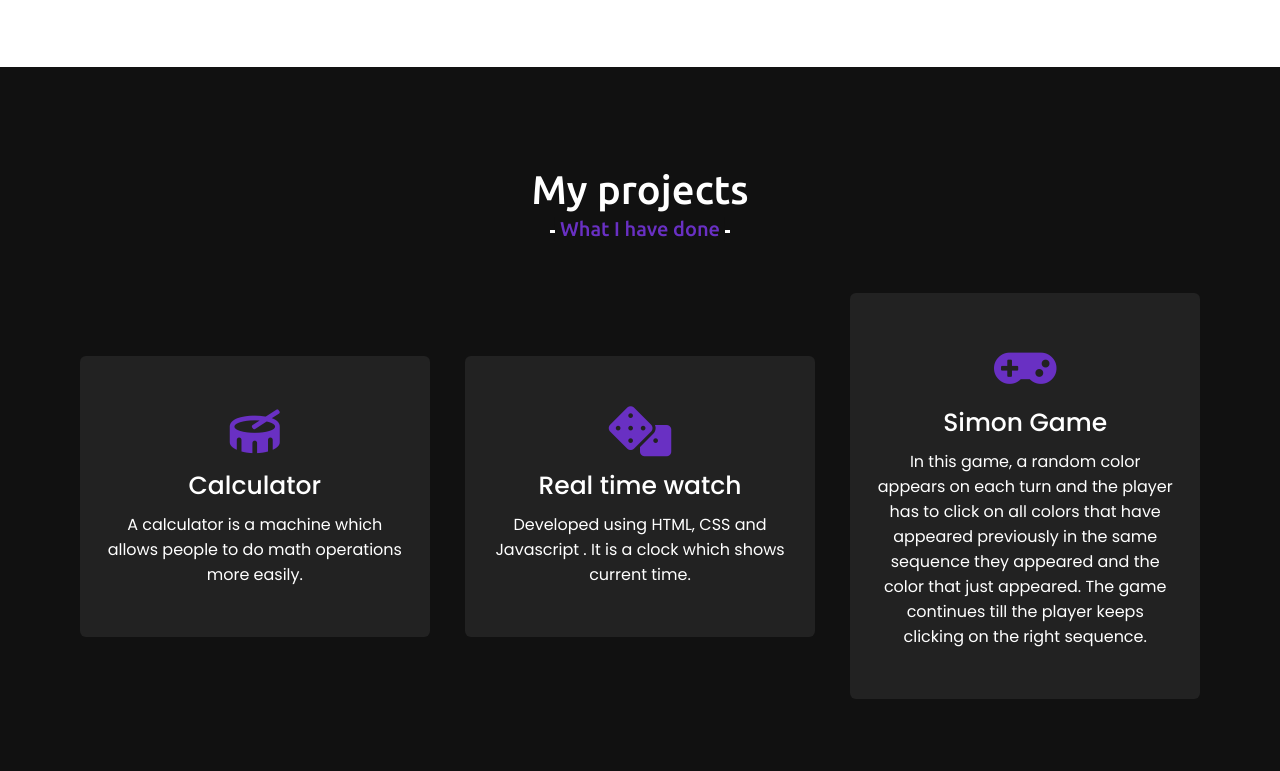
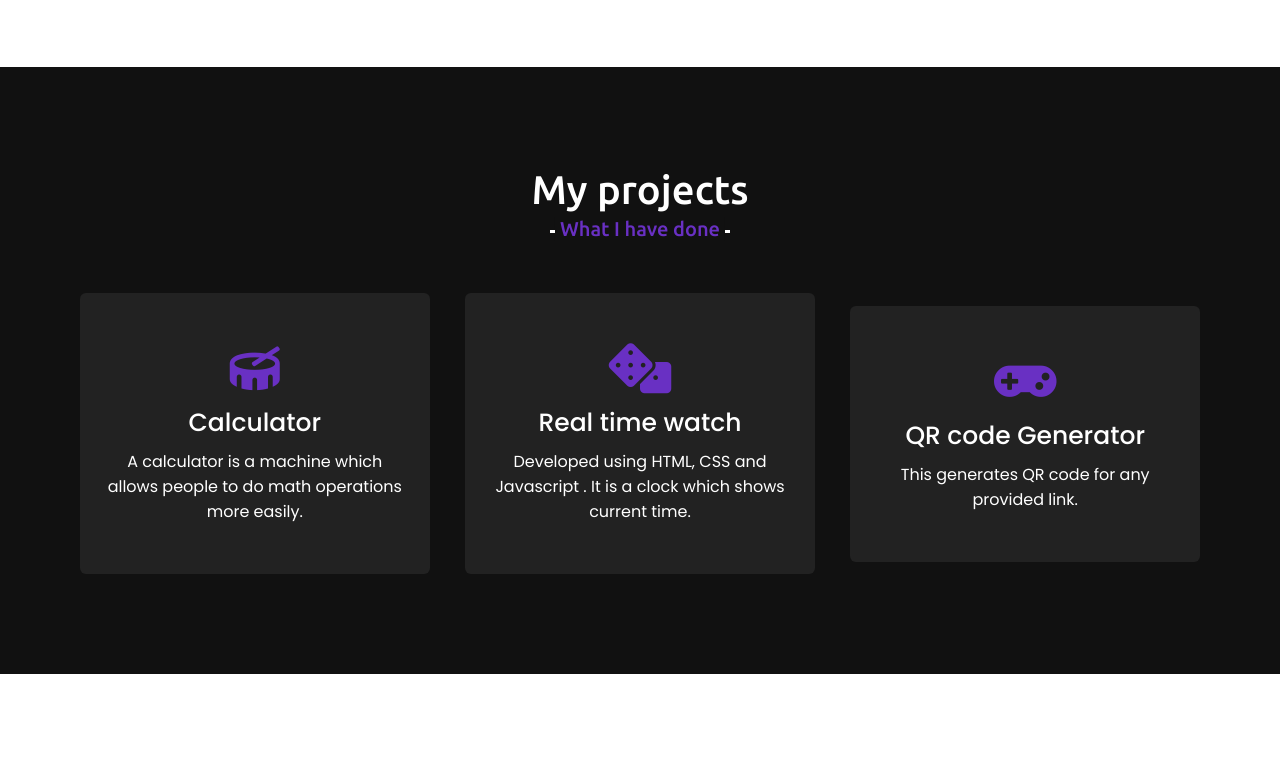
Before and after one commit to broskidix/Portfolio, a plain HTML site: page index.html in a window 1280 px wide. Shown: the part 2000-2771 px from the top of the page. Drawn offline with nearby package versions, Linux system fonts and the light colour scheme.

Commit message:
Update index.html

```diff
--- a/index.html
+++ b/index.html
@@ -163,11 +163,11 @@
           </a>
         </div>
         <div class="card">
-          <a href="https://shinigami2222.github.io/Simon_Game/" class="projects">
+          <a href="https://broskidix.github.io/QR_Generator/" class="projects">
             <div class="box">
               <i class="fas fa-gamepad"></i>
-              <div class="text">Simon Game</div>
-              <p>In this game, a random color appears on each turn and the player has to click on all colors that have appeared previously in the same sequence they appeared and the color that just appeared. The game continues till the player keeps clicking on the right sequence.</p>
+              <div class="text">QR code Generator</div>
+              <p>This generates QR code for any provided link.</p>
             </div>
           </a>
         </div>
```
